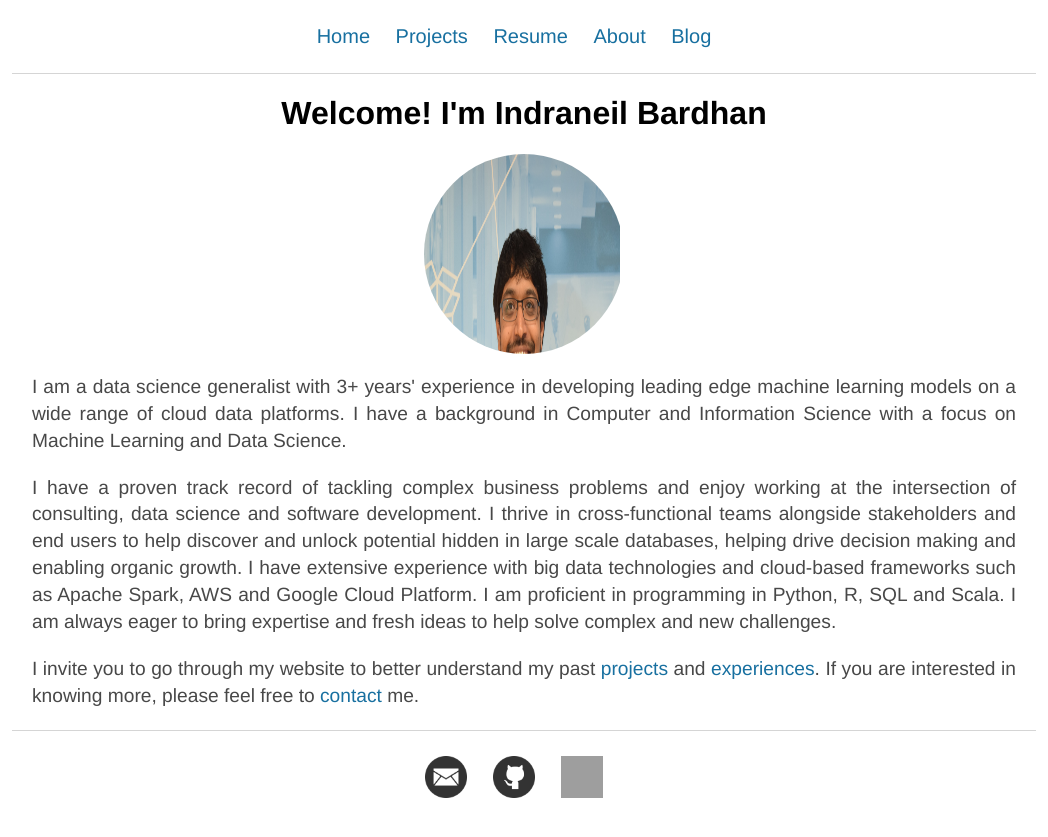
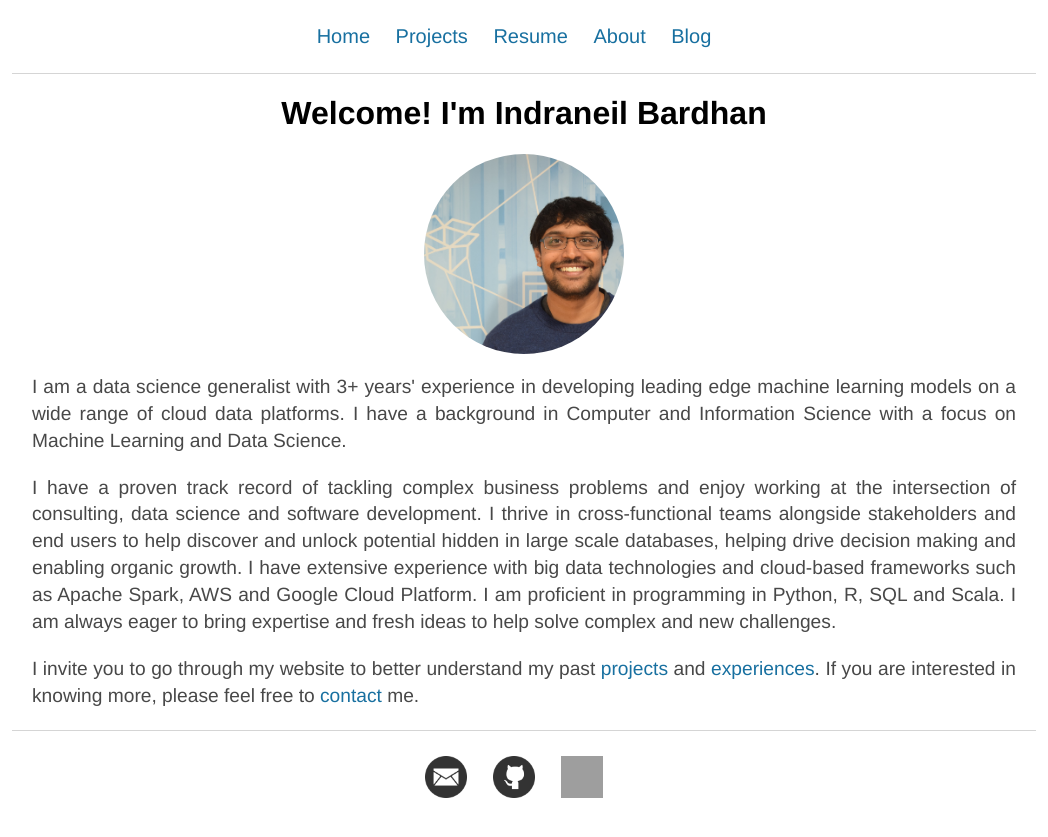
Before and after one commit to NeilBardhan/neilbardhan.github.io, a Jekyll site: the page built from index.html, in a window 1280 px wide. Shown: the top 837 px of the page, without its empty margins (116-1164 px from the left). Built offline with Jekyll 4.4.1, drawn with Linux system fonts in a browser that asks for light colours; grey boxes are pictures that could not be loaded.

Commit message:
updated image class

```diff
--- a/index.html
+++ b/index.html
@@ -9,8 +9,8 @@
 <!-- 	<div class="w3-card-4"> -->
 <!-- 		<img src="/images/DSC_0007-min.JPG" alt="picture"> -->
 <!-- 	</div> -->
-	<img id="main" src="/images/DSC_0007-min.JPG" alt="Photo" style="float:left;width:196px;height:350px;margin-right: 30px;margin-bottom: 30px;">
-<!-- 	<img src = "/images/DSC_0007-min.JPG" alt = "image" class="rounded"> -->
+<!-- 	<img id="main" src="/images/DSC_0007-min.JPG" alt="Photo" style="float:left;width:196px;height:350px;margin-right: 30px;margin-bottom: 30px;"> -->
+	<img src = "/images/DSC_0007-min.JPG" alt = "Photo" class="rounded">
 </div>
 
 </center>
```
